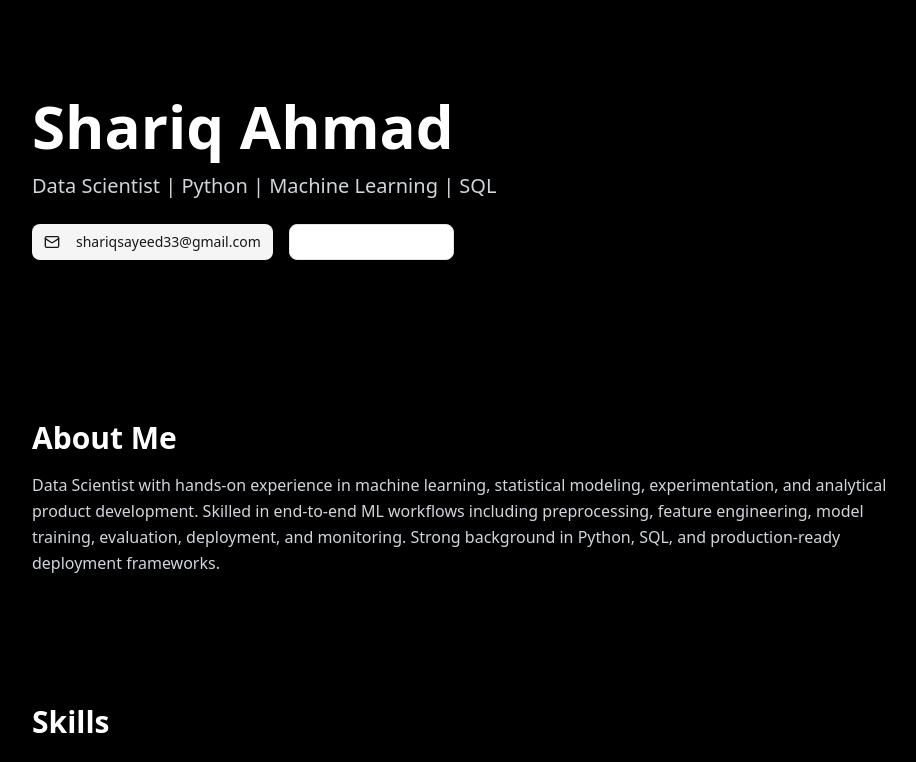
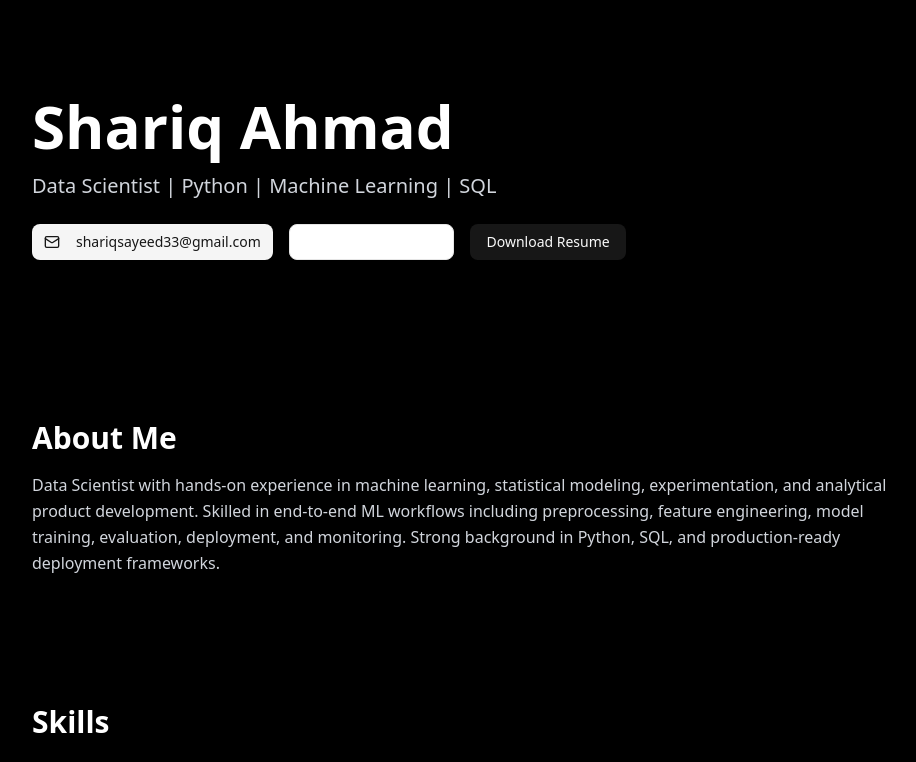
Before and after one commit to Shariq29/Shariq-portfolio, a Next.js app: page / in a window 1280 px wide. Shown: the top 762 px of the page, without its empty margins (32-948 px from the left). Built offline with nearby package versions, Linux system fonts and the light colour scheme.

Commit message:
Add resume

```diff
--- a/app/page.tsx
+++ b/app/page.tsx
@@ -60,6 +60,9 @@ export default function Portfolio() {
           <Button variant="outline">
             <Phone className="mr-2" /> +91 9149703890
           </Button>
+          <a href="/Shariq_Ahmad_Resume.pdf" download>
+            <Button>Download Resume</Button>
+          </a>
         </motion.div>
       </section>
 
```
Also changed, not shown: 1 other file (tests, documents, lock files or other folders).
